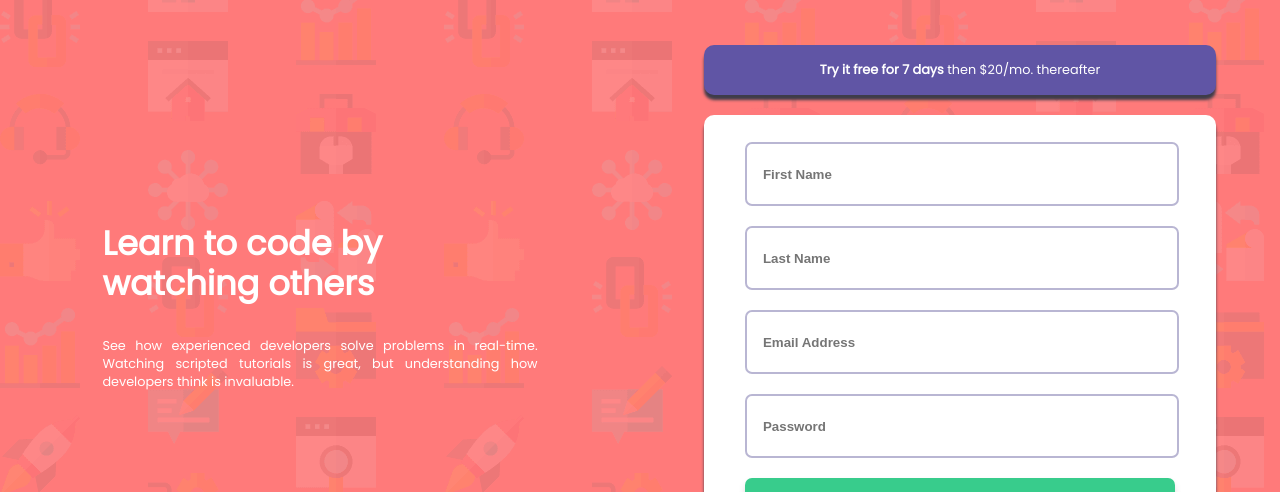
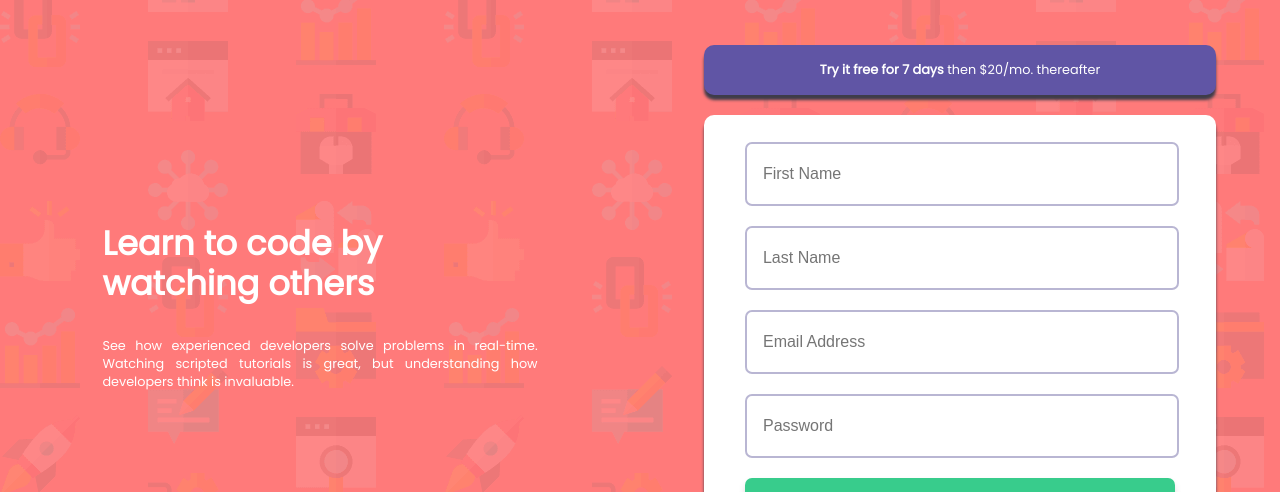
Before and after one commit to elurolydia/signUpFormWithJS, a plain HTML site: page index.html in a window 1280 px wide. Shown: the top 492 px of the page. Drawn offline with Linux system fonts and the light colour scheme.

Commit message:
added new feature to input font

```diff
--- a/index.css
+++ b/index.css
@@ -136,10 +136,11 @@ input{
     width: 78%;
     height: 50%;
     background-color: white;
+    font-size: 1em;
 }
 
 input[placeholder] {
-    font-weight: 550;
+    font-weight: normal;
 }
 
 
```
